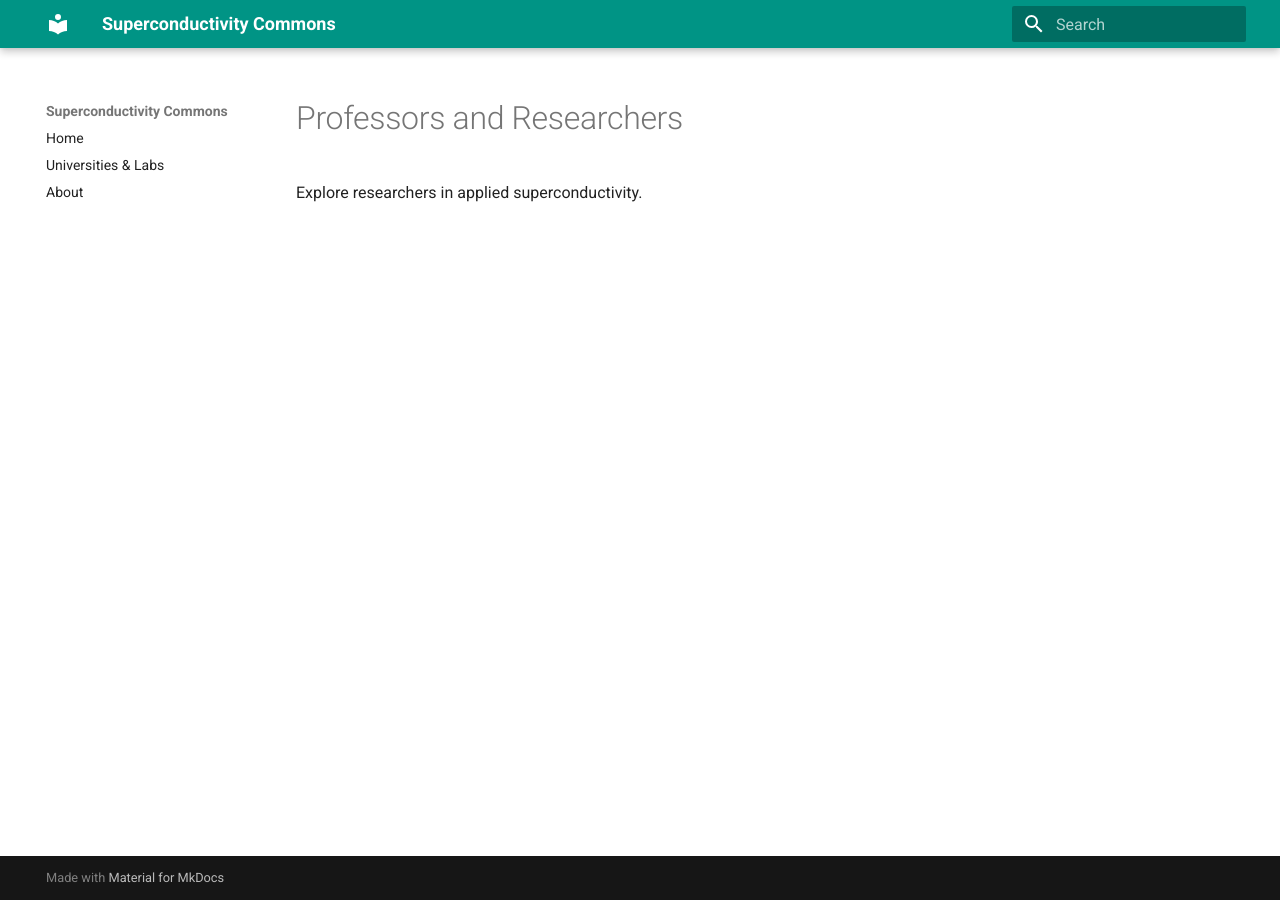
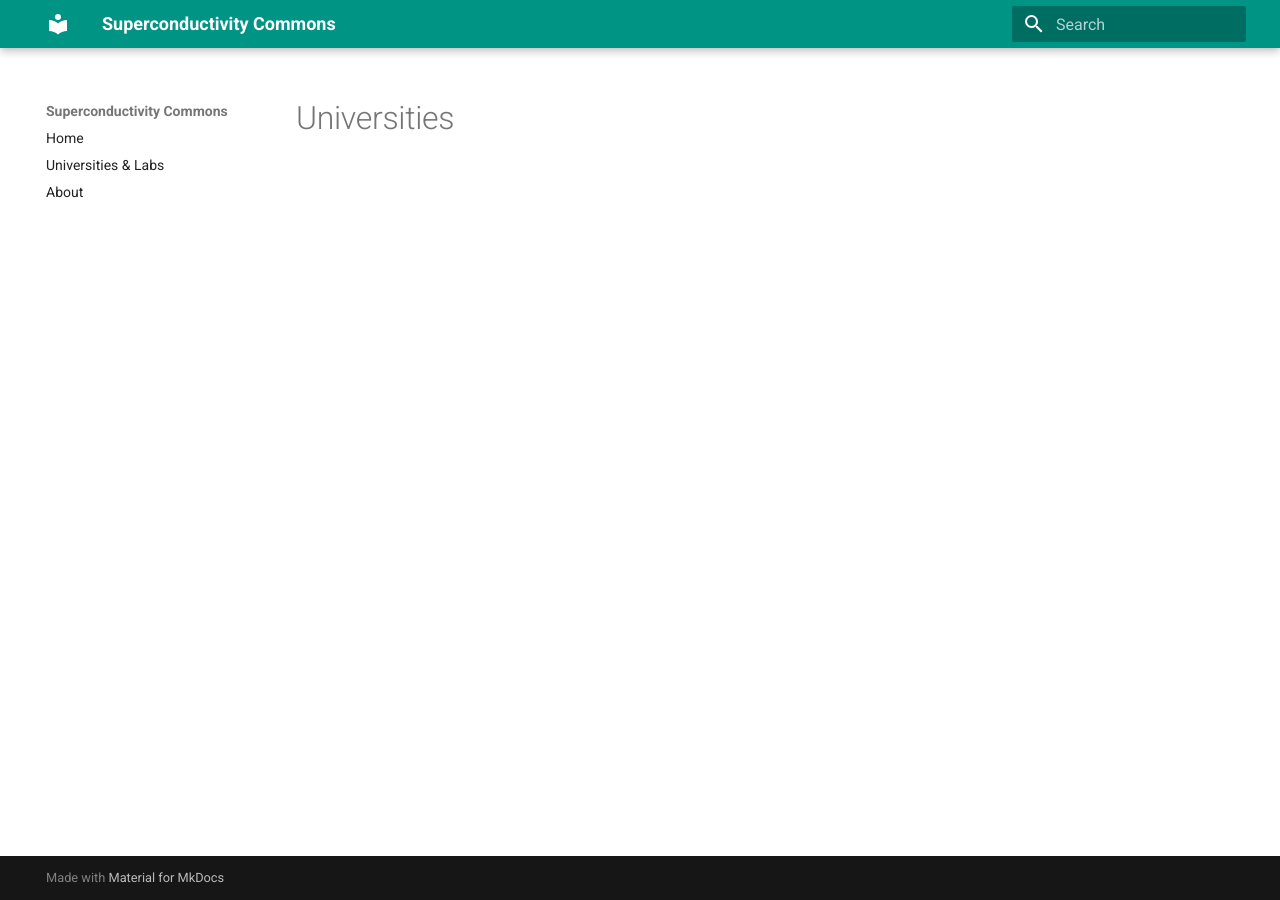
Before and after one commit to mitjintaohu/superconductivity-common, an MkDocs documentation site: the page built from docs/professors/index.md, in a window 1280 px wide. Built offline with MkDocs 1.6.1 and Material for MkDocs 9.7.7, drawn with Linux system fonts in a browser that asks for light colours.

Commit message:
Update section title in index.md
Changed the section title from 'Professors and Researchers' to 'Universities'.

```diff
--- a/docs/professors/index.md
+++ b/docs/professors/index.md
@@ -1,3 +1 @@
-# Professors and Researchers
-
-Explore researchers in applied superconductivity.
+# Universities
```
